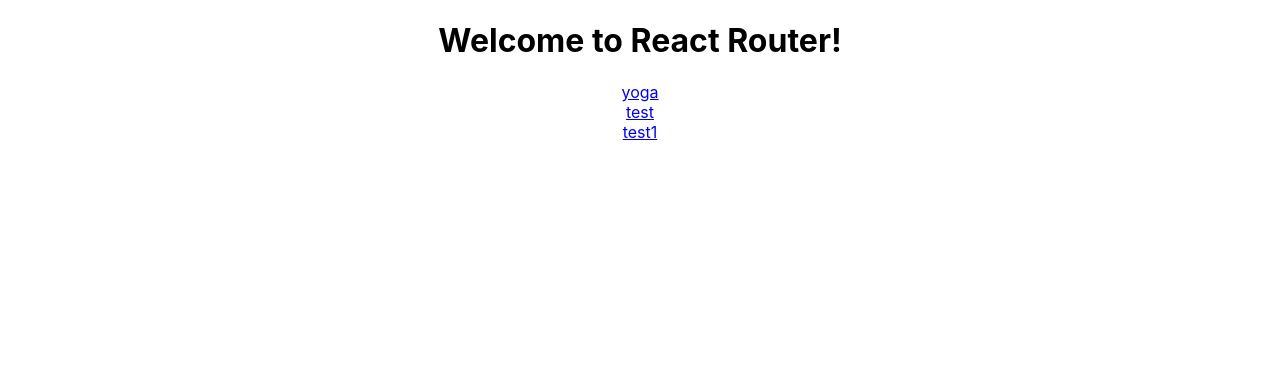
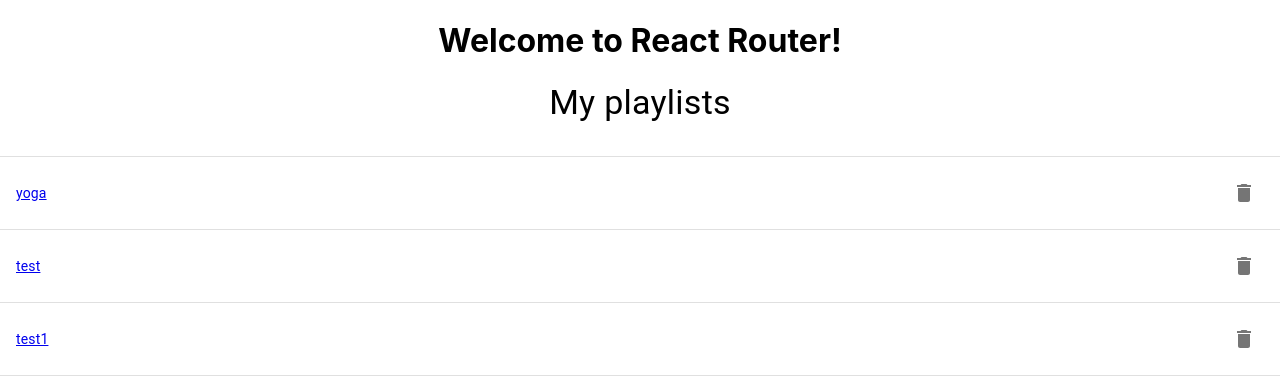
Before and after one commit to lofti198/video_collage_web, a React (Create React App) app: page / in a window 1280 px wide. Shown: the top 386 px of the page. Built offline with nearby package versions, Linux system fonts and the light colour scheme.

Commit message:
Table added to listing (with MUI 5)

```diff
--- a/package.json
+++ b/package.json
@@ -3,6 +3,10 @@
   "version": "0.1.0",
   "private": true,
   "dependencies": {
+    "@emotion/react": "^11.10.0",
+    "@emotion/styled": "^11.10.0",
+    "@mui/icons-material": "^5.8.4",
+    "@mui/material": "^5.9.3",
     "@reduxjs/toolkit": "^1.8.3",
     "@testing-library/jest-dom": "^5.16.4",
     "@testing-library/react": "^13.3.0",
--- a/src/components/pages/Home.js
+++ b/src/components/pages/Home.js
@@ -1,23 +1,70 @@
-import React from "react";
+import React, { useState } from "react";
 import { Link } from "react-router-dom";
+import { useSelector } from "react-redux";
+// import { CircularProgress } from "@material-ui/core";
+// import DeleteIcon from "@material-ui/icons/Delete";
+// import IconButton from "@material-ui/core/IconButton";
+// import Table from "@material-ui/core/Table";
+// import TableBody from "@material-ui/core/TableBody";
+// import TableCell from "@material-ui/core/TableCell";
+// import TableHead from "@material-ui/core/TableHead";
+// import TableRow from "@material-ui/core/TableRow";
+// import Typography from "@material-ui/core/Typography";
+import {
+  CircularProgress,
+  IconButton,
+  Table,
+  TableBody,
+  TableCell,
+  TableHead,
+  TableRow,
+  Typography,
+} from "@mui/material";
+// import DeleteIcon from "@mui/icons-material/Delete";
 
-import { useSelector } from "react-redux";
+import { Delete as DeleteIcon } from "@mui/icons-material";
 
 const Home = () => {
+  const [isLoading, setIsLoading] = useState(false);
   const playlists = useSelector((state) => {
     return state.playlists.list;
   });
 
   return (
     <>
-      {playlists &&
-        playlists.map((item) => {
-          return (
-            <div key={item.id}>
-              <Link to={`/playlist/${item.id}`}>{item.id}</Link>
-            </div>
-          );
-        })}
+      {isLoading ? (
+        <div style={{ display: "flex", justifyContent: "center" }}>
+          <CircularProgress />
+        </div>
+      ) : (
+        <>
+          <Typography variant="h4" /*style={style}*/>My playlists</Typography>
+          <Table>
+            <TableHead>
+              <TableRow>
+                <TableCell></TableCell>
+                <TableCell align="right"></TableCell>
+              </TableRow>
+            </TableHead>
+            <TableBody>
+              {playlists &&
+                playlists.map((item) => (
+                  <TableRow key={item.id}>
+                    <TableCell align="left">
+                      <Link to={`/playlist/${item.id}`}>{item.id}</Link>
+                    </TableCell>
+
+                    <TableCell align="right" onClick={() => {}}>
+                      <IconButton>
+                        <DeleteIcon />
+                      </IconButton>
+                    </TableCell>
+                  </TableRow>
+                ))}
+            </TableBody>
+          </Table>
+        </>
+      )}
     </>
   );
 };
```
Also changed, not shown: 1 other file (tests, documents, lock files or other folders).
